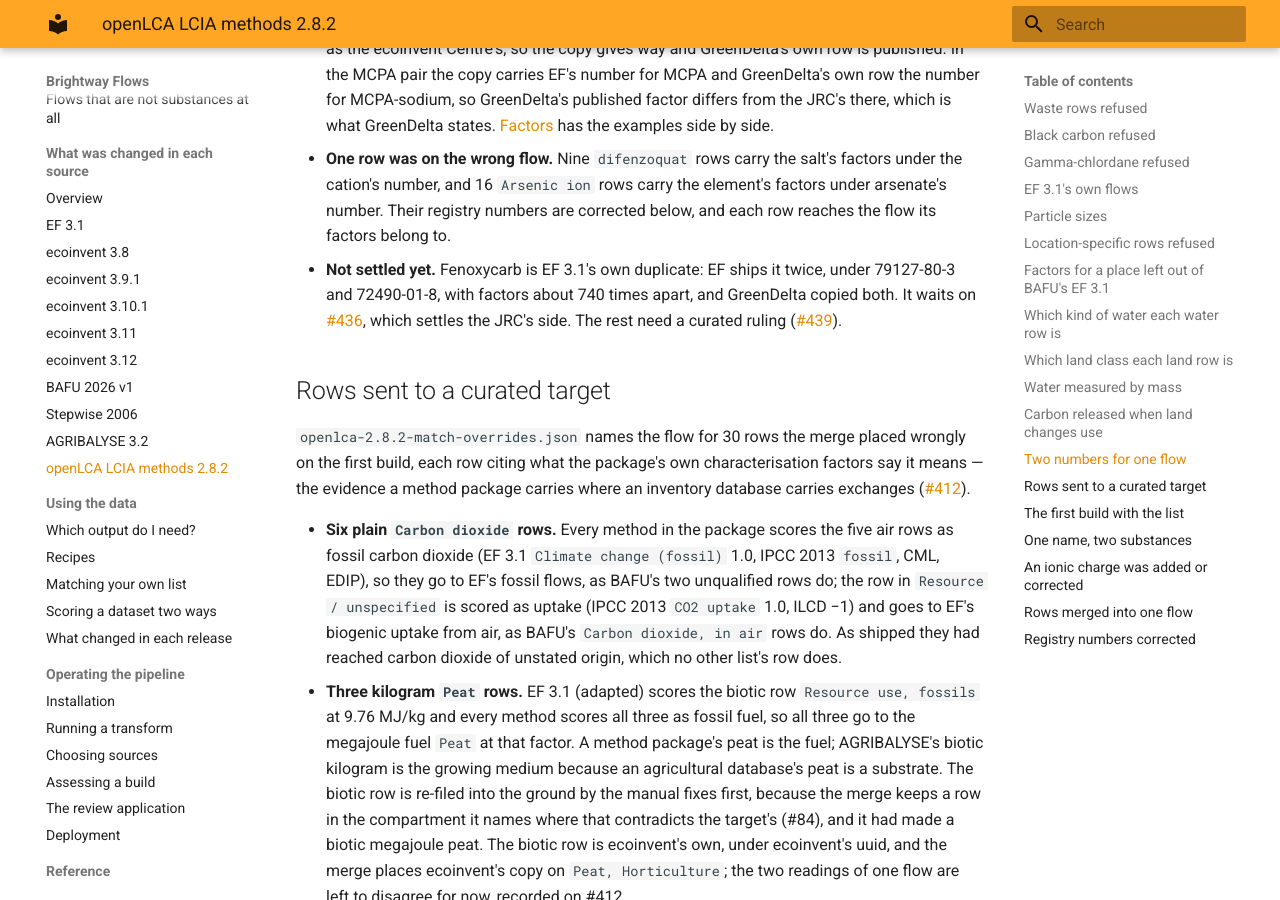
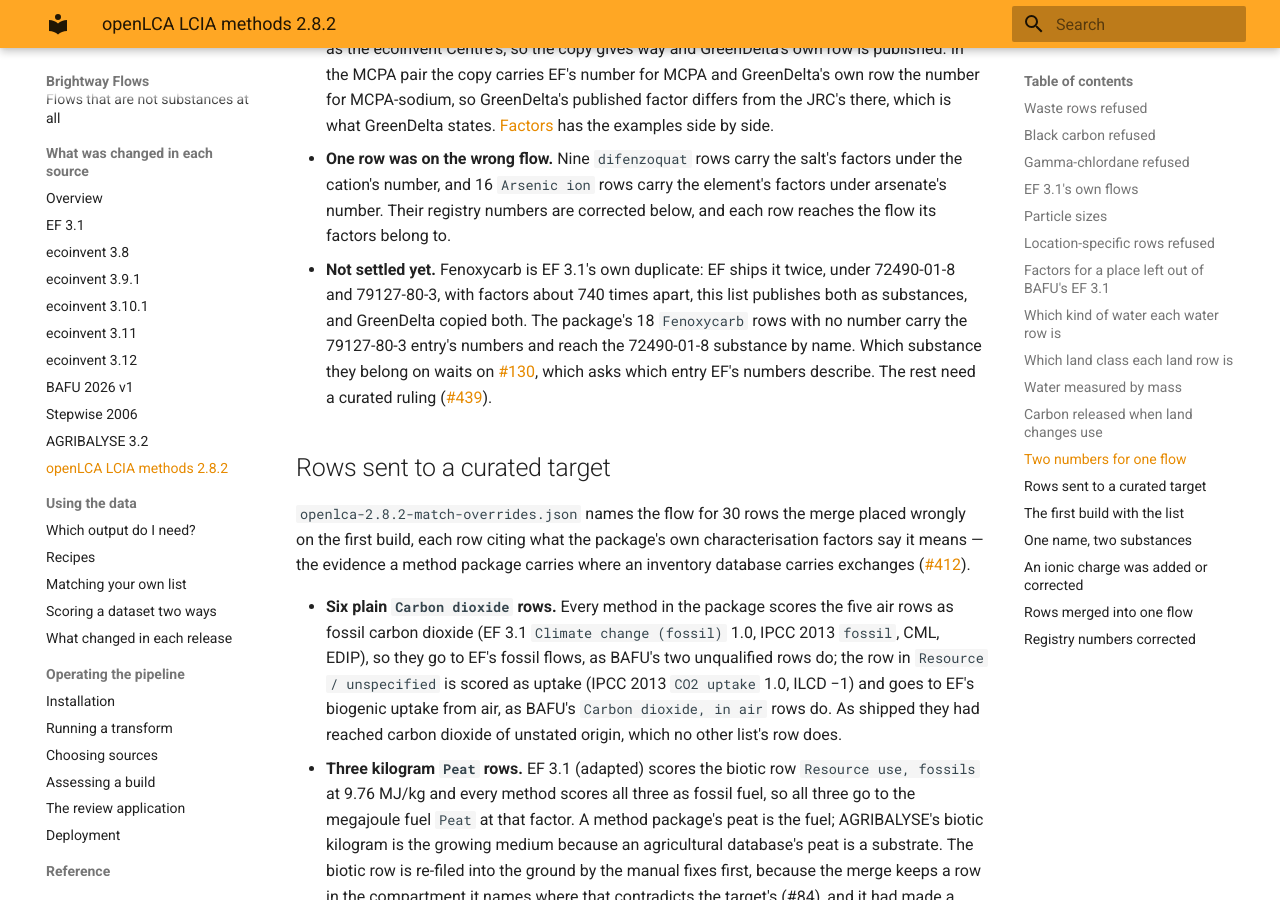
Before and after one commit to brightway-labs/brightway-flows, an MkDocs documentation site: the page built from docs/changes/openlca-2.8.2.md, in a window 1280 px wide and 900 px high, scrolled down 5939 px. Built offline with MkDocs 1.6.1 and Material for MkDocs 9.7.7, drawn with Linux system fonts in a browser that asks for light colours.

Commit message:
Point the openLCA change page's fenoxycarb note at #130, where EF's two fenoxycarb entries are decided
The build publishes EF's two fenoxycarb entries as two substances, so the
GreenDelta rows wait on #130's question of which entry EF's numbers describe,
not on #436's collapsed rows.

```diff
--- a/docs/changes/openlca-2.8.2.md
+++ b/docs/changes/openlca-2.8.2.md
@@ -255,10 +255,13 @@
   element's factors under arsenate's number. Their registry numbers are
   corrected below, and each row reaches the flow its factors belong to.
 - **Not settled yet.** Fenoxycarb is EF 3.1's own duplicate: EF ships it
-  twice, under 79127-80-3 and 72490-01-8, with factors about 740 times apart,
-  and GreenDelta copied both. It waits on
-  [#436](https://github.com/brightway-labs/brightway-flows/issues/436), which
-  settles the JRC's side. The rest need a curated ruling
+  twice, under 72490-01-8 and 79127-80-3, with factors about 740 times apart,
+  this list publishes both as substances, and GreenDelta copied both. The
+  package's 18 `Fenoxycarb` rows with no number carry the 79127-80-3 entry's
+  numbers and reach the 72490-01-8 substance by name. Which substance they
+  belong on waits on
+  [#130](https://github.com/brightway-labs/brightway-flows/issues/130), which
+  asks which entry EF's numbers describe. The rest need a curated ruling
   ([#439](https://github.com/brightway-labs/brightway-flows/issues/439)).
 
 ## Rows sent to a curated target
```
